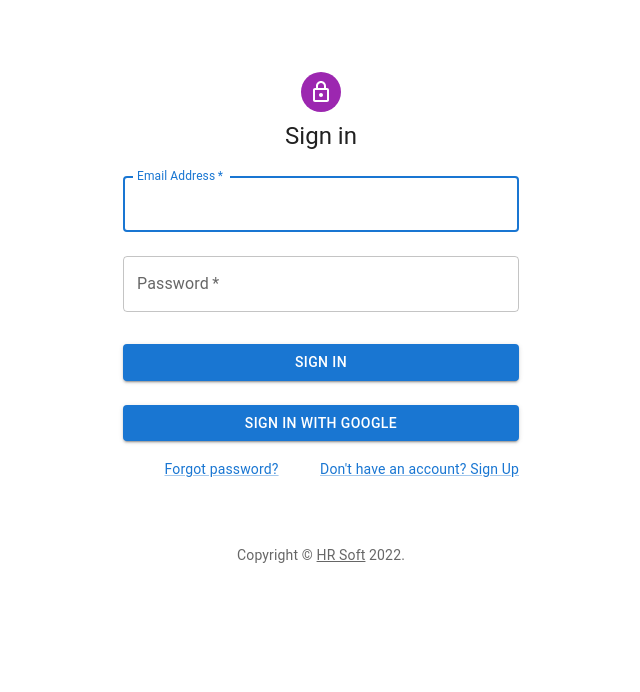
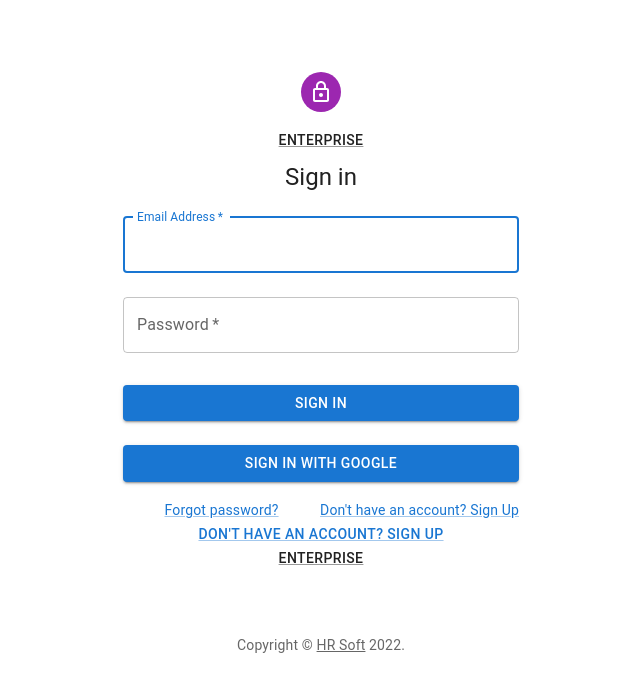
Before and after one commit to Tr15tan01/hrsaas, a React (Create React App) app: page /signin in a window 1280 px wide. Shown: the top 692 px of the page, without its empty margins (319-959 px from the left). Built offline with nearby package versions, Linux system fonts and the light colour scheme; no server answers.

Commit message:
testing links to signup

```diff
--- a/src/pages/SignInPage.jsx
+++ b/src/pages/SignInPage.jsx
@@ -14,8 +14,6 @@
 // import signInWithPopup from '../utils/firebaseAuth'
 import { signInWithGoogle, auth } from '../utils/firebase'
 import Copyright from '../components/Copyright'
-
-
 
 
 // const theme = createTheme();
@@ -39,6 +37,7 @@
     //         password: data.get('password'),
     //     });
     // };
+
 
     handleSubmit = async (event) => {
         event.preventDefault()
@@ -81,6 +80,14 @@
                         <Avatar sx={{ m: 1, bgcolor: 'secondary.main' }}>
                             <LockOutlinedIcon />
                         </Avatar>
+                        <Link
+                            variant="button"
+                            color="text.primary"
+                            to="/instruction"
+                            sx={{ my: 1, mx: 1.5, }}
+                        >
+                            Enterprise
+                        </Link>
                         <Typography component="h1" variant="h5">
                             Sign in
                         </Typography>
@@ -137,12 +144,29 @@
                                     </Link>
                                 </Grid>
                                 <Grid item>
-                                    <Link href="/hrsaas/signup" variant="body2">
+                                    <Link href="https://tr15tan01.github.io/hrsaas/signup" variant="body2">
                                         Don't have an account? Sign Up
                                     </Link>
                                 </Grid>
                             </Grid>
                         </Box>
+                        <Link variant="button" to="https://tr15tan01.github.io/hrsaas/signup" >
+                            Don't have an account? Sign Up
+                        </Link>
+                        <nav>
+                            <Link
+                                variant="button"
+                                color="text.primary"
+                                to="/instruction"
+                                sx={{
+                                    my: 1, mx: 1.5, cursor: 'pointer', '&:hover': {
+                                        background: "#f00",
+                                    }
+                                }}
+                            >
+                                Enterprise
+                            </Link>
+                        </nav>
                     </Box>
                     <Copyright sx={{ mt: 8, mb: 4 }} />
                 </Container>
```
Also changed, not shown: 8 other files (tests, documents, lock files or other folders).
